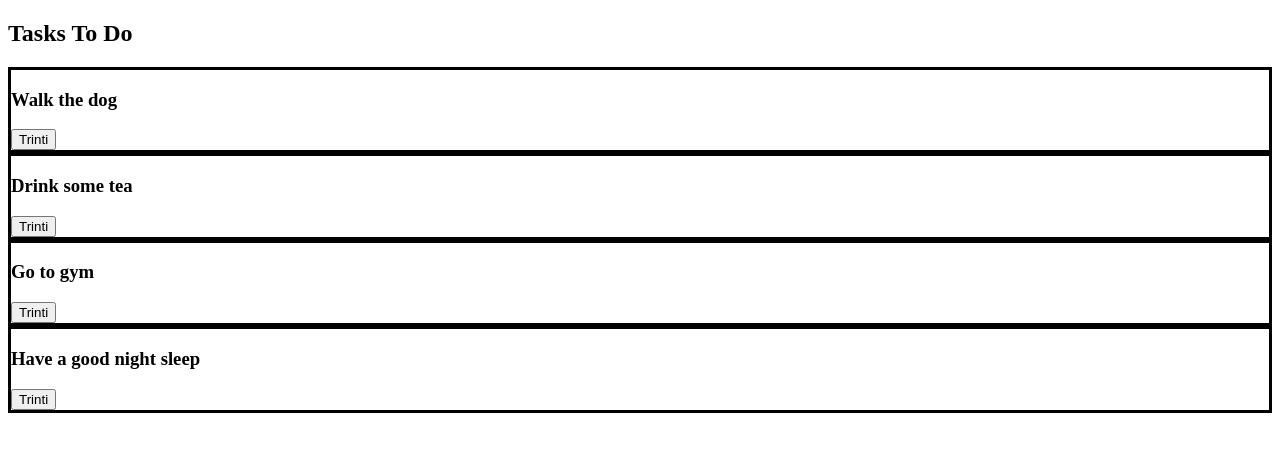
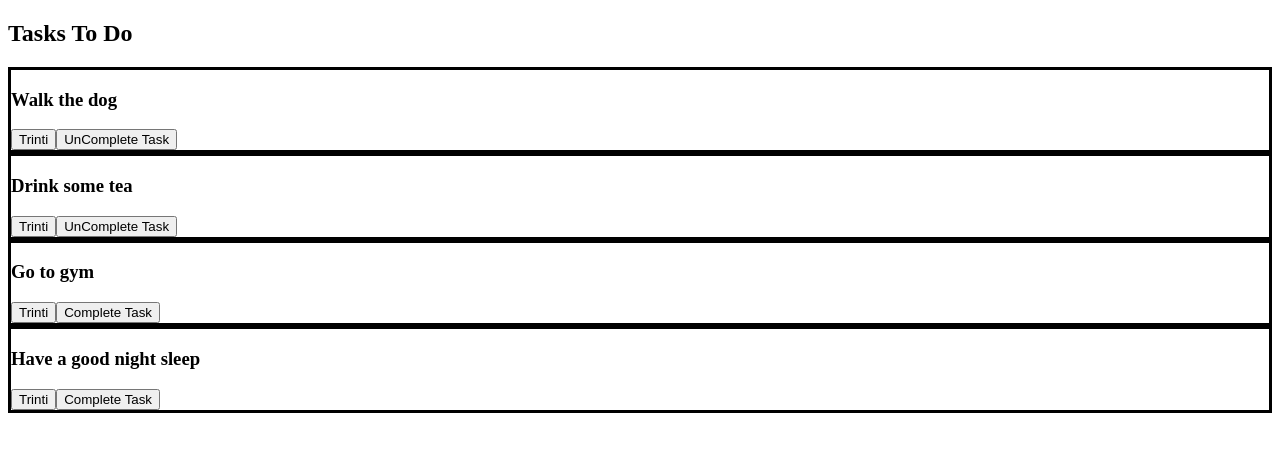
Before and after one commit to BanRokas/FEU12, a React (Create React App) app in the folder React/48 paskaita - 02.27 - React Hooks/to_do_app/: page / in a window 1280 px wide. Shown: the top 452 px of the page. Built offline with nearby package versions, Linux system fonts and the light colour scheme; the HTML template or start-up script is replaced by a standard one.

Commit message:
48 paskaita - delete finished and full status change

```diff
--- a/React/48 paskaita - 02.27 - React Hooks/to_do_app/src/App.jsx
+++ b/React/48 paskaita - 02.27 - React Hooks/to_do_app/src/App.jsx
@@ -25,7 +25,28 @@ const App = () => {
   ]);
   const trintiTask = (id) => {
     console.log('triname', id);
-
+    setTasks(tasks.filter(task => task.id !== id));
+  }
+  const changeTaskStatus = (id) => {
+    console.log('keiciu statusa', id);
+    setTasks(tasks.map(task => {
+      if(task.id === id){
+        return {
+          // id: task.id,
+          // isCompleted: !task.isCompleted,
+          // title: task.title
+          ...task,
+          isCompleted: !task.isCompleted
+        }
+      } else {
+        // return {
+        //   id: task.id,
+        //   isCompleted: task.isCompleted,
+        //   title: task.title
+        // }
+        return task;
+      }
+    }));
   }
 
   return (
@@ -33,6 +54,7 @@ const App = () => {
       <ToDoList
         tasks={tasks}
         trintiTask={trintiTask}
+        changeTaskStatus={changeTaskStatus}
       />
     </>
   );
--- a/React/48 paskaita - 02.27 - React Hooks/to_do_app/src/components/ToDoItem.jsx
+++ b/React/48 paskaita - 02.27 - React Hooks/to_do_app/src/components/ToDoItem.jsx
@@ -1,10 +1,19 @@
-const ToDoItem = ({ task, trintiTask }) => {
+const ToDoItem = ({ task, trintiTask, changeTaskStatus }) => {
   return (
     <div className='toDoItem'>
       <h3>{task.title}</h3>
       <button
         onClick={() => trintiTask(task.id)}
       >Trinti</button>
+      {
+        task.isCompleted ?
+        <button
+          onClick={() => changeTaskStatus(task.id)}
+        >UnComplete Task</button> :
+        <button
+          onClick={() => changeTaskStatus(task.id)}
+        >Complete Task</button>
+      }
     </div>
   );
 }
--- a/React/48 paskaita - 02.27 - React Hooks/to_do_app/src/components/ToDoList.jsx
+++ b/React/48 paskaita - 02.27 - React Hooks/to_do_app/src/components/ToDoList.jsx
@@ -1,6 +1,6 @@
 import ToDoItem from "./ToDoItem";
 
-const ToDoList = ({ tasks, trintiTask }) => {
+const ToDoList = ({ tasks, trintiTask, changeTaskStatus }) => {
   // console.log(tasks);
   return (
     <section>
@@ -12,6 +12,7 @@ const ToDoList = ({ tasks, trintiTask }) => {
               key={task.id}
               task={task}
               trintiTask={trintiTask}
+              changeTaskStatus={changeTaskStatus}
             />
           )
         }
```
